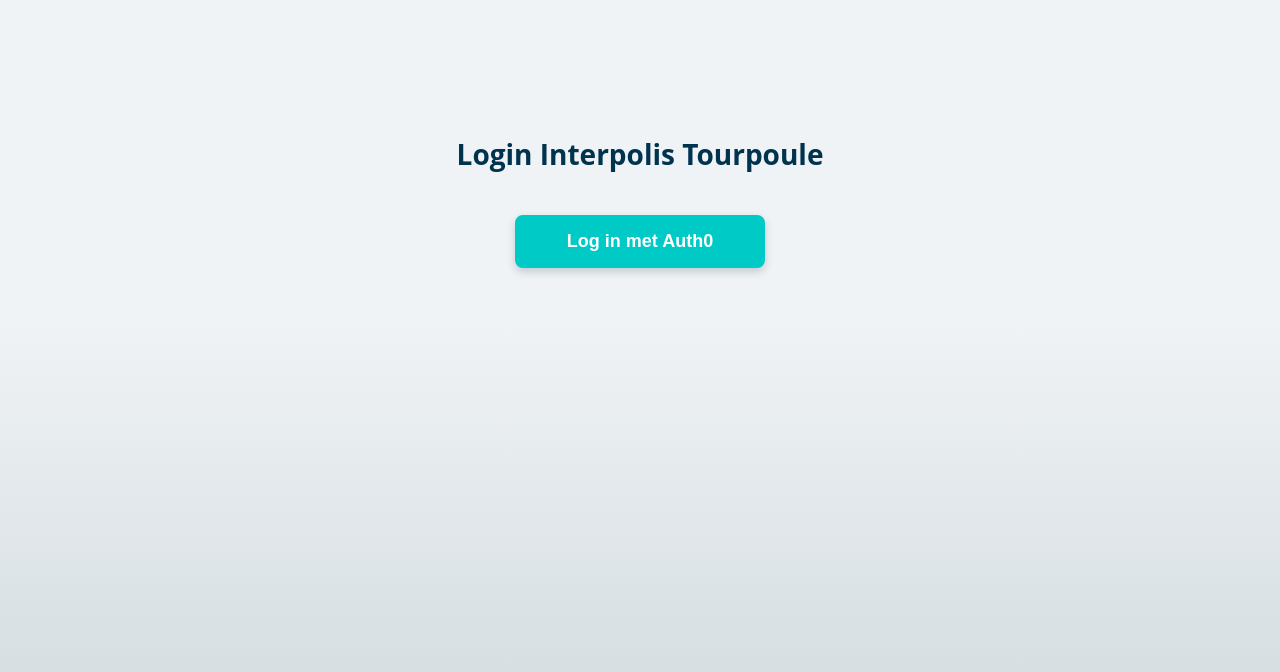
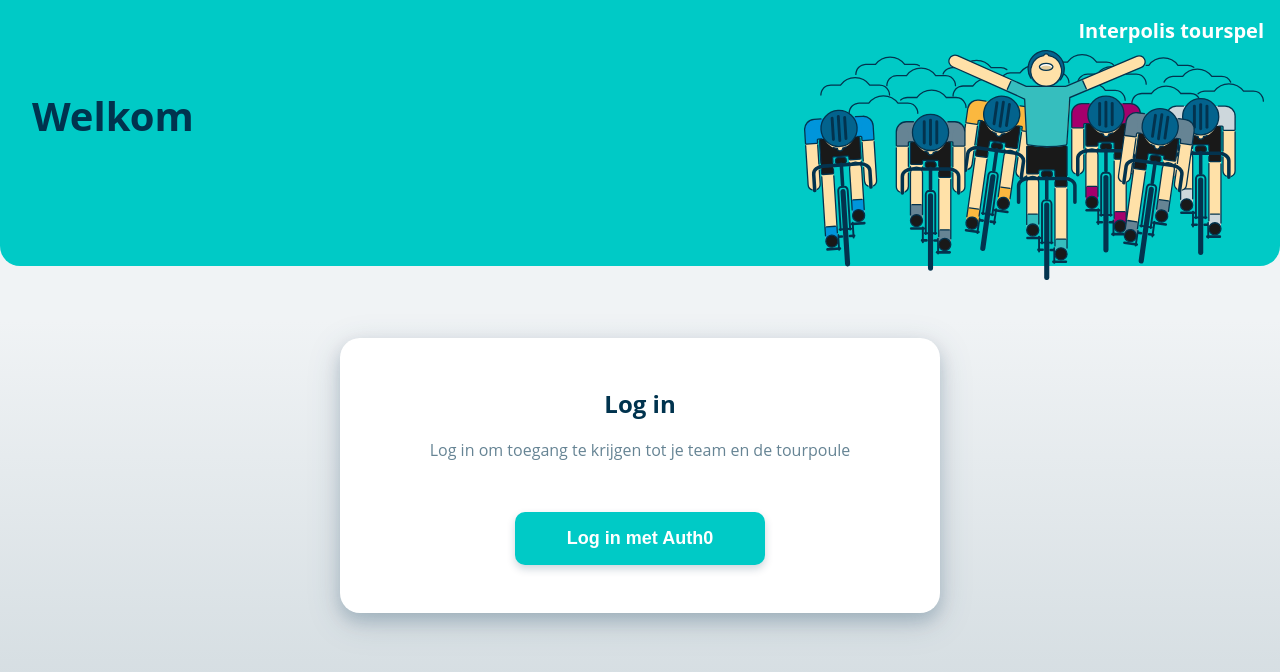
Before and after one commit to edwinkroon/interpolis-tourpoule, a React (Vite) app: page /login.html in a window 1280 px wide. Shown: the top 672 px of the page. Built offline with nearby package versions, Linux system fonts and the light colour scheme.

Commit message:
Update UI: login page header, button styling, daily winners tile, team overview layout

```diff
--- a/src/pages/HomePage.jsx
+++ b/src/pages/HomePage.jsx
@@ -156,45 +156,6 @@
             <div className="dashboard-grid">
               <div className="dashboard-column">
                 <Tile
-                  className="points-section"
-                  title={
-                    <>
-                      Mijn punten <span className="points-value">({myLatestStagePoints || 0})</span>
-                    </>
-                  }
-                  info={{
-                    title: 'Mijn punten',
-                    text: 'Hier zie je welke renners uit jouw team onlangs punten hebben gepakt.',
-                  }}
-                  actions={
-                    <button
-                      className="button"
-                      type="button"
-                      onClick={() => navigate('/teamoverzicht.html')}
-                      aria-label="Bekijk mijn team"
-                    >
-                      <span>mijn team</span>
-                      <img src="/assets/arrow.svg" alt="" className="action-arrow" aria-hidden="true" />
-                    </button>
-                  }
-                >
-                  <div className="points-riders-list tile-list">
-                    {points.riders.length === 0 ? <div className="no-data">Geen punten beschikbaar</div> : null}
-                    {points.riders.map((r) => (
-                      <ListItem
-                        key={r.id || r.name}
-                        avatarPhotoUrl={r.photoUrl}
-                        avatarAlt={r.name}
-                        avatarInitials={initialsFromFullName(r.name)}
-                        title={r.name}
-                        subtitle={r.route || points.route || undefined}
-                        value={r.points || 0}
-                      />
-                    ))}
-                  </div>
-                </Tile>
-
-                <Tile
                   className="daily-winners-section"
                   title="Dagwinnaars"
                   info={{
@@ -302,6 +263,45 @@
                       </div>
                     </div>
                   )}
+                </Tile>
+
+                <Tile
+                  className="points-section"
+                  title={
+                    <>
+                      Mijn punten <span className="points-value">({myLatestStagePoints || 0})</span>
+                    </>
+                  }
+                  info={{
+                    title: 'Mijn punten',
+                    text: 'Hier zie je welke renners uit jouw team onlangs punten hebben gepakt.',
+                  }}
+                  actions={
+                    <button
+                      className="button"
+                      type="button"
+                      onClick={() => navigate('/teamoverzicht.html')}
+                      aria-label="Bekijk mijn team"
+                    >
+                      <span>mijn team</span>
+                      <img src="/assets/arrow.svg" alt="" className="action-arrow" aria-hidden="true" />
+                    </button>
+                  }
+                >
+                  <div className="points-riders-list tile-list">
+                    {points.riders.length === 0 ? <div className="no-data">Geen punten beschikbaar</div> : null}
+                    {points.riders.map((r) => (
+                      <ListItem
+                        key={r.id || r.name}
+                        avatarPhotoUrl={r.photoUrl}
+                        avatarAlt={r.name}
+                        avatarInitials={initialsFromFullName(r.name)}
+                        title={r.name}
+                        subtitle={r.route || points.route || undefined}
+                        value={r.points || 0}
+                      />
+                    ))}
+                  </div>
                 </Tile>
               </div>
 
--- a/src/pages/LoginPage.jsx
+++ b/src/pages/LoginPage.jsx
@@ -73,28 +73,57 @@
   }
 
   return (
-    <div
-      className="page"
-      style={{
-        padding: '2rem 1rem',
+    <>
+      <header className="header">
+        <div className="header-content page">
+          <div className="grid">
+            <div className="col-12">
+              <div className="header-title">Interpolis tourspel</div>
+            </div>
+            <div className="col-12">
+              <div className="header-welcome-section">
+                <h1 className="welcome-heading">Welkom</h1>
+                <div className="header-illustration">
+                  <img src="/assets/headerillustration.svg" alt="Fiets illustratie" className="illustration-svg" />
+                </div>
+              </div>
+            </div>
+          </div>
+        </div>
+      </header>
+
+      <main className="main-content page">
+        <div className="grid">
+          <div className="col-12">
+            <div style={{
               maxWidth: '600px',
               margin: '0 auto',
-        minHeight: '50vh',
-        display: 'flex',
-        flexDirection: 'column',
-        justifyContent: 'center',
-        alignItems: 'center'
-      }}
-    >
-      <h1 style={{
-        marginBottom: '1.5rem',
-        fontSize: '28px',
-        fontWeight: '700',
-        color: '#00334e',
+              padding: '2rem 0'
+            }}>
+              <div style={{
+                background: '#fff',
+                borderRadius: '20px',
+                padding: '3rem 2rem',
+                boxShadow: '0 8px 16px rgba(0, 51, 78, 0.16)',
+                filter: 'drop-shadow(0 8px 16px rgba(0, 51, 78, 0.161))',
                 textAlign: 'center'
               }}>
-        Login Interpolis Tourpoule
-      </h1>
+                <h2 style={{
+                  marginBottom: '1rem',
+                  fontSize: '24px',
+                  fontWeight: '700',
+                  color: '#00334e'
+                }}>
+                  Log in
+                </h2>
+                <p style={{
+                  marginBottom: '2rem',
+                  color: '#668494',
+                  fontSize: '16px',
+                  lineHeight: '1.6'
+                }}>
+                  Log in om toegang te krijgen tot je team en de tourpoule
+                </p>
 
                 {checking && (
                   <p style={{
@@ -117,7 +146,8 @@
                     borderRadius: '8px',
                     textAlign: 'center',
                     maxWidth: '400px',
-          width: '100%'
+                    width: '100%',
+                    margin: '0 auto 1.5rem'
                   }}>
                     Fout bij laden. Probeer opnieuw of ververs de pagina.
                   </div>
@@ -135,7 +165,7 @@
                     color: '#fff',
                     backgroundColor: busy ? '#00b3af' : '#00cac6',
                     border: 'none',
-          borderRadius: '8px',
+                    borderRadius: '10px',
                     cursor: busy ? 'not-allowed' : 'pointer',
                     transition: 'all 0.2s',
                     minWidth: '250px',
@@ -159,5 +189,10 @@
                   {busy ? 'Bezig met inloggen...' : 'Log in met Auth0'}
                 </button>
               </div>
+            </div>
+          </div>
+        </div>
+      </main>
+    </>
   );
 }
--- a/src/pages/StandPage.jsx
+++ b/src/pages/StandPage.jsx
@@ -40,7 +40,7 @@
           </a>
         </div>
 
-        <div className="col-12 standings-full-section">
+        <div className="col-12">
           <Tile
             className="standings-full-section"
             title="Stand"
--- a/styles/style.css
+++ b/styles/style.css
@@ -731,7 +731,6 @@
   flex-direction: column;
   gap: 0;
   flex: 1;
-  margin-bottom: 1rem;
 }
 .points-rider-item {
   display: flex;
@@ -956,7 +955,6 @@
   flex-direction: column;
   gap: 0;
   flex: 1;
-  margin-bottom: 1rem;
 }
 .standings-full-section {
   background: #fff;
@@ -2162,7 +2160,7 @@
 .standings-list {
   list-style: none;
   padding: 0;
-  margin: 0 0 1.5rem 0;
+  margin: 0;
   counter-reset: standings-counter;
   display: flex;
   flex-direction: column;
```
Also changed, not shown: icons/podium.svg (added). Lines whose indentation alone changed are shown as unchanged.
